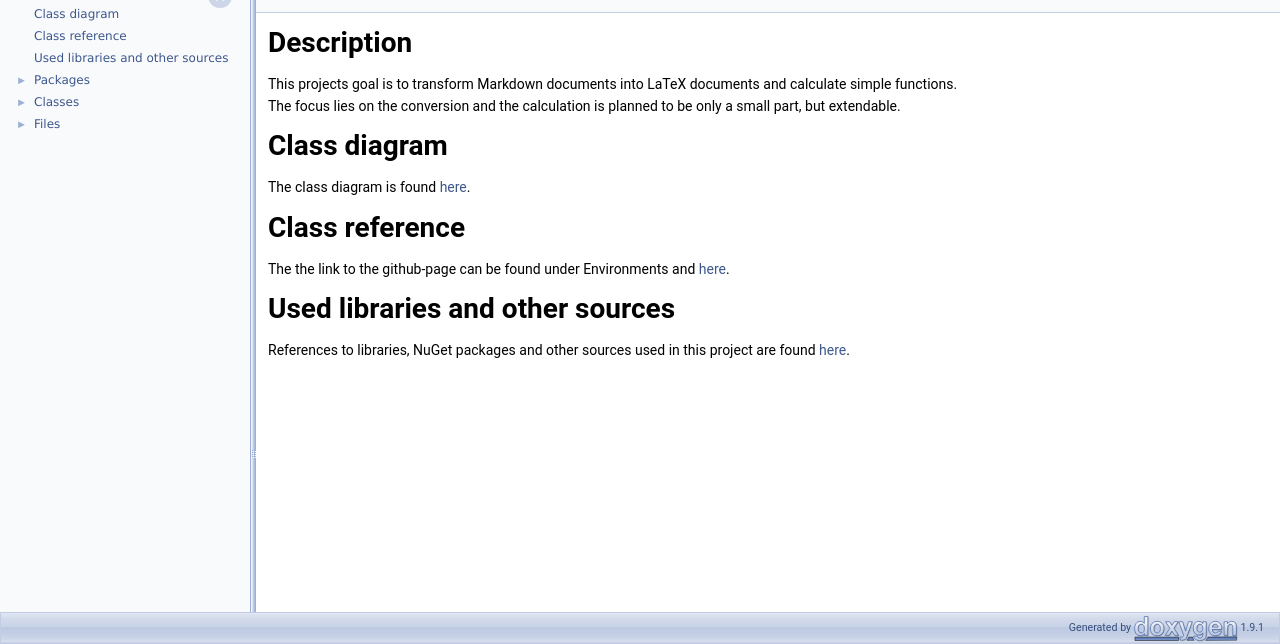
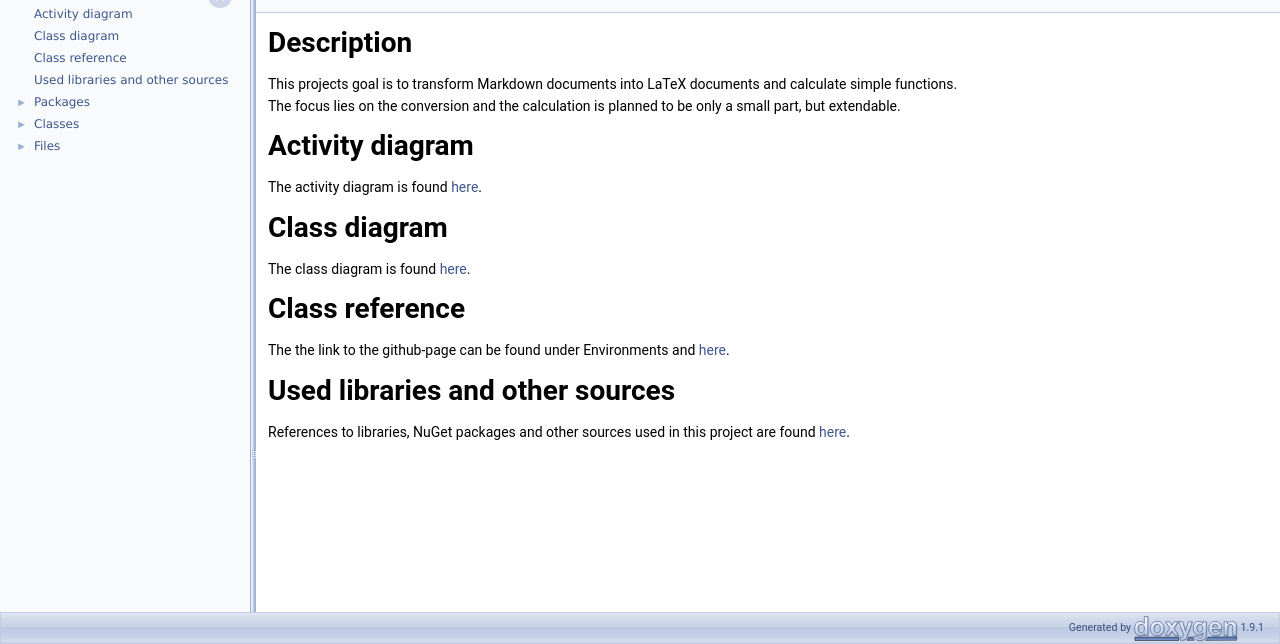
Before and after one commit to fb89zila/exam-repo_swe-sose21, a plain HTML site: page index.html in a window 1280 px wide. Shown: the part 156-800 px from the top of the page. Drawn offline with Linux system fonts and the light colour scheme.

Commit message:
deploy: 6a0f4982f3beac32f003f3d316fc59ec7618aa9b

```diff
--- a/index.html
+++ b/index.html
@@ -92,12 +92,15 @@ Description</h1>
 <p>This projects goal is to transform Markdown documents into LaTeX documents and calculate simple functions. <br  />
  The focus lies on the conversion and the calculation is planned to be only a small part, but extendable.</p>
 <h1><a class="anchor" id="autotoc_md2"></a>
+Activity diagram</h1>
+<p>The activity diagram is found <a href="https://github.com/fb89zila/exam-repo_swe-sose21/wiki/Developer#activity-diagram">here</a>.</p>
+<h1><a class="anchor" id="autotoc_md3"></a>
 Class diagram</h1>
 <p>The class diagram is found <a href="https://github.com/fb89zila/exam-repo_swe-sose21/wiki/Developer#class-diagram">here</a>.</p>
-<h1><a class="anchor" id="autotoc_md3"></a>
+<h1><a class="anchor" id="autotoc_md4"></a>
 Class reference</h1>
 <p>The the link to the github-page can be found under Environments and <a href="https://github.com/fb89zila/exam-repo_swe-sose21/wiki/Developer#class-reference">here</a>.</p>
-<h1><a class="anchor" id="autotoc_md4"></a>
+<h1><a class="anchor" id="autotoc_md5"></a>
 Used libraries and other sources</h1>
 <p>References to libraries, NuGet packages and other sources used in this project are found <a href="https://github.com/fb89zila/exam-repo_swe-sose21/wiki/Developer#references">here</a>. </p>
 </div></div><!-- PageDoc -->
--- a/navtreedata.js
+++ b/navtreedata.js
@@ -26,9 +26,10 @@ var NAVTREE =
 [
   [ "Markdown to LaTeX", "index.html", [
     [ "Description", "index.html#autotoc_md1", null ],
-    [ "Class diagram", "index.html#autotoc_md2", null ],
-    [ "Class reference", "index.html#autotoc_md3", null ],
-    [ "Used libraries and other sources", "index.html#autotoc_md4", null ],
+    [ "Activity diagram", "index.html#autotoc_md2", null ],
+    [ "Class diagram", "index.html#autotoc_md3", null ],
+    [ "Class reference", "index.html#autotoc_md4", null ],
+    [ "Used libraries and other sources", "index.html#autotoc_md5", null ],
     [ "Packages", "namespaces.html", [
       [ "Packages", "namespaces.html", "namespaces_dup" ]
     ] ],
--- a/navtreeindex0.js
+++ b/navtreeindex0.js
@@ -1,24 +1,25 @@
 var NAVTREEINDEX0 =
 {
-"_calculator_8cs_source.html":[6,0,0,0],
-"_latex_renderer_8cs_source.html":[6,0,0,1],
-"_markdown_parser_8cs_source.html":[6,0,0,2],
-"_md_to_tex_8cs_source.html":[6,0,0,3],
-"annotated.html":[5,0],
-"class_markdown_to_latex_1_1_calculator.html":[5,0,0,0],
-"class_markdown_to_latex_1_1_latex_renderer.html":[5,0,0,1],
-"class_markdown_to_latex_1_1_markdown_parser.html":[5,0,0,2],
-"class_markdown_to_latex_1_1_md_to_tex.html":[5,0,0,3],
-"class_markdown_to_latex_1_1_md_to_tex.html#a719b3fe9eab2ad2c8cc299d5389b176f":[5,0,0,3,0],
-"classes.html":[5,1],
-"dir_f25175d239de42ef568c227197ddc66b.html":[6,0,0],
-"files.html":[6,0],
+"_calculator_8cs_source.html":[7,0,0,0],
+"_latex_renderer_8cs_source.html":[7,0,0,1],
+"_markdown_parser_8cs_source.html":[7,0,0,2],
+"_md_to_tex_8cs_source.html":[7,0,0,3],
+"annotated.html":[6,0],
+"class_markdown_to_latex_1_1_calculator.html":[6,0,0,0],
+"class_markdown_to_latex_1_1_latex_renderer.html":[6,0,0,1],
+"class_markdown_to_latex_1_1_markdown_parser.html":[6,0,0,2],
+"class_markdown_to_latex_1_1_md_to_tex.html":[6,0,0,3],
+"class_markdown_to_latex_1_1_md_to_tex.html#a719b3fe9eab2ad2c8cc299d5389b176f":[6,0,0,3,0],
+"classes.html":[6,1],
+"dir_f25175d239de42ef568c227197ddc66b.html":[7,0,0],
+"files.html":[7,0],
 "index.html":[],
 "index.html#autotoc_md1":[0],
 "index.html#autotoc_md2":[1],
 "index.html#autotoc_md3":[2],
 "index.html#autotoc_md4":[3],
-"namespace_markdown_to_latex.html":[4,0,0],
-"namespaces.html":[4,0],
+"index.html#autotoc_md5":[4],
+"namespace_markdown_to_latex.html":[5,0,0],
+"namespaces.html":[5,0],
 "pages.html":[]
 };
```
